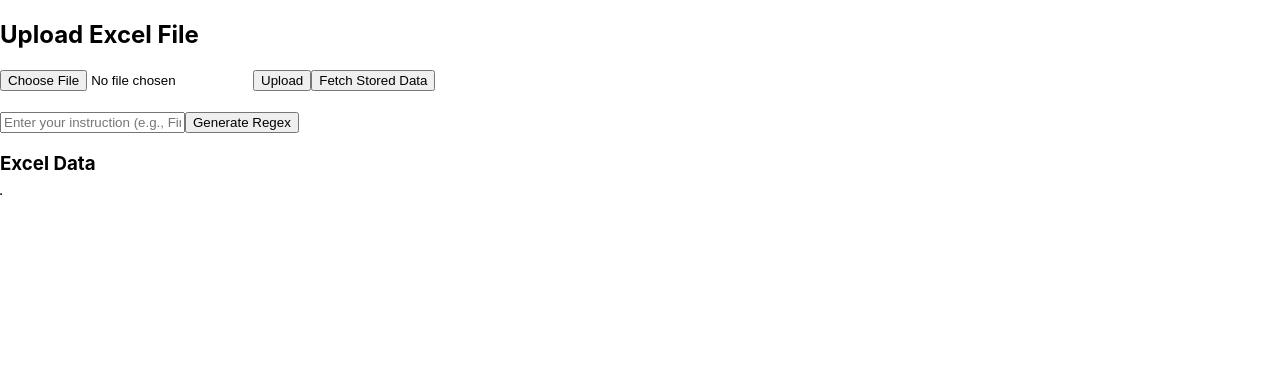
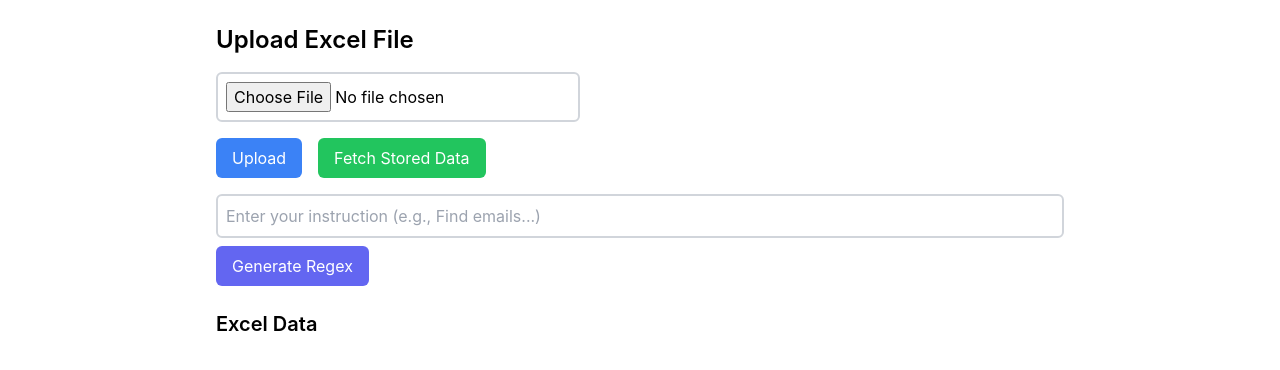
Before and after one commit to achu1998/regex-pattern-match-llm, a React (Create React App) app in the folder frontend/: page / in a window 1280 px wide. Shown: the top 370 px of the page. Built offline with nearby package versions, Linux system fonts and the light colour scheme.

Commit message:
Tailwind css related changes

```diff
--- a/frontend/package.json
+++ b/frontend/package.json
@@ -7,13 +7,16 @@
     "@testing-library/jest-dom": "^6.6.3",
     "@testing-library/react": "^16.2.0",
     "@testing-library/user-event": "^14.6.1",
+    "autoprefixer": "^10.4.20",
     "axios": "^0.21.1",
     "bootstrap": "^4.6.0",
     "cra-template": "1.2.0",
+    "postcss": "^8.5.1",
     "react": "^18.3.1",
     "react-dom": "^18.3.1",
     "react-scripts": "5.0.1",
     "reactstrap": "^8.9.0",
+    "tailwindcss": "^3.0.0",
     "web-vitals": "^4.2.4"
   },
   "scripts": {
--- a/frontend/src/App.js
+++ b/frontend/src/App.js
@@ -5,7 +5,10 @@ function App() {
     const [file, setFile] = useState(null);
     const [data, setData] = useState([]);
     const [userPrompt, setUserPrompt] = useState("");
-    const [text, setText] = useState("");
+    const [regex, setRegex] = useState("");
+    const [replace, setReplace] = useState("");
+    const [isTextVisible, setIsTextVisible] = useState(false);
+    const [loading, setLoading] = useState(false);
 
     const handleFileChange = (e) => setFile(e.target.files[0]);
 
@@ -14,7 +17,9 @@ function App() {
         formData.append('file', file);
 
         try {
-            setText("");
+            setRegex("");
+            setReplace("");
+            setIsTextVisible(false);
             const res = await axios.post('http://127.0.0.1:8000/upload/', formData, {
                 headers: { 'Content-Type': 'multipart/form-data' },
             });
@@ -25,12 +30,15 @@ function App() {
     };
 
     const fetchData = async () => {
-        setText("");
+        setRegex("");
+        setReplace("");
+        setIsTextVisible(false);
         const res = await axios.get('http://127.0.0.1:8000/data/');
         setData(res.data.data);
     };
 
     const handleGenerateRegex = async () => {
+        setLoading(true);
         const response = await fetch("http://127.0.0.1:8000/generate_regex/", {
           method: "POST",
           headers: { "Content-Type": "text" },
@@ -45,7 +53,10 @@ function App() {
             pattern = pattern.replaceAll("{'regex_pattern':'", "");
             pattern = pattern.replaceAll("'}", "");
             pattern = pattern.replaceAll("'", "");
-            setText(pattern);
+            setRegex(pattern);
+            setReplace(res.replace);
+            setIsTextVisible(true);
+            setLoading(false);
             const updatedJson = replaceMatchingValues(data, pattern, res.replace);
             setData(updatedJson);
         }
@@ -72,44 +83,86 @@ function App() {
     }
 
     return (
-        <div>
-            <h2>Upload Excel File</h2>
-            <input type="file" onChange={handleFileChange} />
-            <button onClick={uploadFile}>Upload</button>
-            <button onClick={fetchData}>Fetch Stored Data</button>
-            <br />
-            <br />
+        <div className="p-6 max-w-4xl mx-auto">
+            <h2 className="text-2xl font-semibold mb-4">Upload Excel File</h2>
+            <div className="mb-4">
+                <input
+                    type="file"
+                    onChange={handleFileChange}
+                    className="border-2 border-gray-300 p-2 rounded-md"
+                />
+            </div>
+            <div className="mb-4">
+                <button
+                    onClick={uploadFile}
+                    className="bg-blue-500 text-white py-2 px-4 rounded-md hover:bg-blue-600"
+                >
+                    Upload
+                </button>
+                <button
+                    onClick={fetchData}
+                    className="ml-4 bg-green-500 text-white py-2 px-4 rounded-md hover:bg-green-600"
+                >
+                    Fetch Stored Data
+                </button>
+            </div>
+
+            <div className="mb-4">
                 <input
                     type="text"
                     placeholder="Enter your instruction (e.g., Find emails...)"
                     value={userPrompt}
                     onChange={(e) => setUserPrompt(e.target.value)}
+                    className="border-2 border-gray-300 p-2 rounded-md w-full mb-2"
                 />
-            <button onClick={handleGenerateRegex}>Generate Regex</button>
+                <button
+                    onClick={handleGenerateRegex}
+                    className="bg-indigo-500 text-white py-2 px-4 rounded-md hover:bg-indigo-600"
+                >
+                    Generate Regex
+                </button>
+            </div>
 
-            <p className="regexClass">{text}</p>
-            <h3>Excel Data</h3>
-            <table border="1">
+            <p className={`mt-4 text-lg text-gray-700 ${isTextVisible ? '' : 'hidden'}`}>
+                <b>Regex Pattern: </b>{regex}
+            </p>
+
+            <p className={`mt-4 text-lg text-gray-700 ${isTextVisible ? '' : 'hidden'}`}>
+                <b>Replacement Value: </b>{replace}
+            </p>
+
+            <h3 className="text-xl font-semibold mt-6 mb-4">Excel Data</h3>
+
+            {/* Loader: Visible when loading is true */}
+            {loading && (
+                <div className="absolute inset-0 bg-gray-500 bg-opacity-50 flex items-center justify-center z-10">
+                    <div className="animate-spin rounded-full border-t-4 border-blue-500 border-solid w-16 h-16"></div>
+                </div>
+            )}
+
+            <div className="relative">
+                <table className="min-w-full border-collapse border border-gray-300">
                     <thead>
                         {Array.isArray(data) && data.length > 0 && (
                             <tr>
                                 {Object.keys(data[0]).map((key) => (
-                                <th key={key}>{key}</th>
+                                    <th key={key} className="px-4 py-2 border-b bg-gray-100 text-left">{key}</th>
                                 ))}
                             </tr>
                         )}
                     </thead>
                     <tbody>
                         {Array.isArray(data) && data.map((row, idx) => (
-                        <tr key={idx}>
+                            <tr key={idx} className="hover:bg-gray-100">
                                 {Object.values(row).map((val, i) => (
-                                <td key={i}>{val}</td>
+                                    <td key={i} className="px-4 py-2 border-b">{val}</td>
                                 ))}
                             </tr>
                         ))}
                     </tbody>
                 </table>
             </div>
+        </div>
     );
 }
 
--- a/frontend/src/index.css
+++ b/frontend/src/index.css
@@ -1,3 +1,5 @@
+@import './tailwind.css';
+
 body {
   margin: 0;
   font-family: -apple-system, BlinkMacSystemFont, 'Segoe UI', 'Roboto', 'Oxygen',
--- /dev/null
+++ b/frontend/src/tailwind.css
@@ -0,0 +1,5 @@
+@tailwind base;
+
+@tailwind components;
+
+@tailwind utilities;
--- /dev/null
+++ b/frontend/tailwind.config.js
@@ -0,0 +1,9 @@
+module.exports = {
+  content: [
+    './src/**/*.{js,jsx,ts,tsx}',
+  ],
+  theme: {
+    extend: {},
+  },
+  plugins: [],
+}
```
Also changed, not shown: 1 other file (tests, documents, lock files or other folders). Lines whose indentation alone changed are shown as unchanged.
